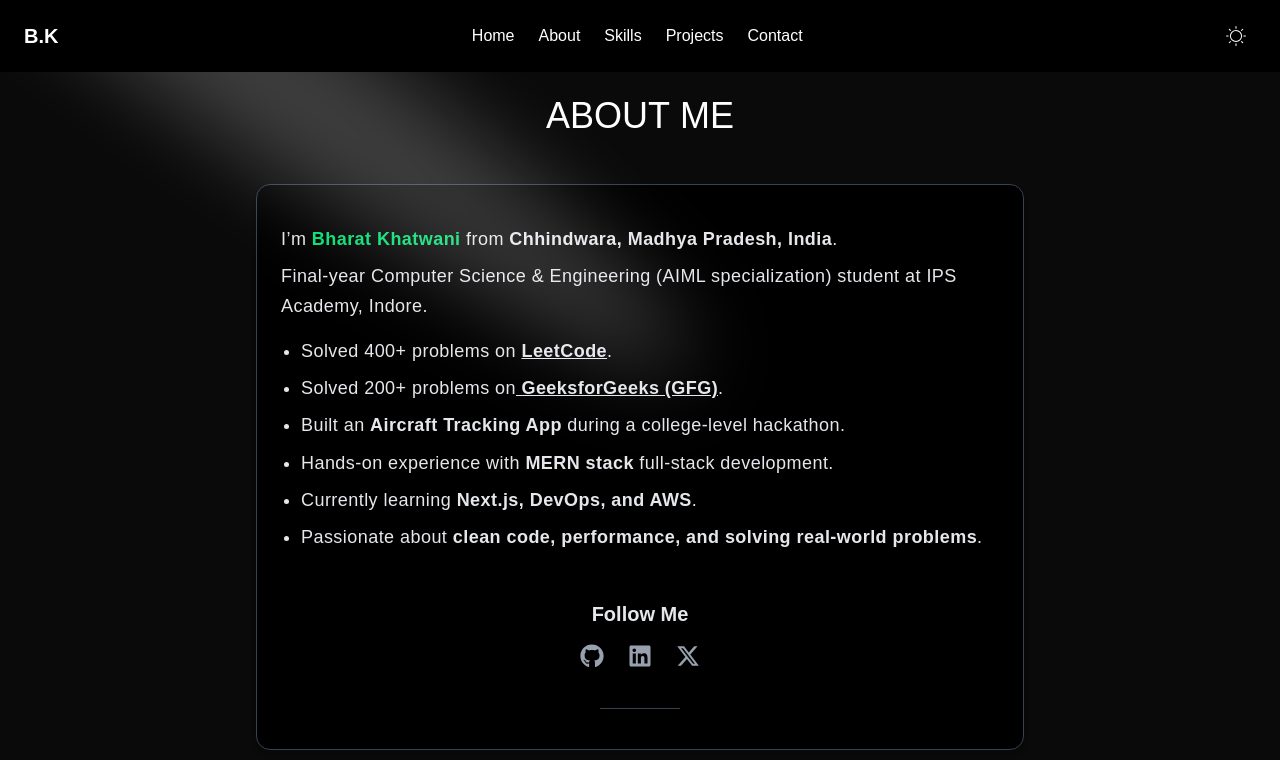
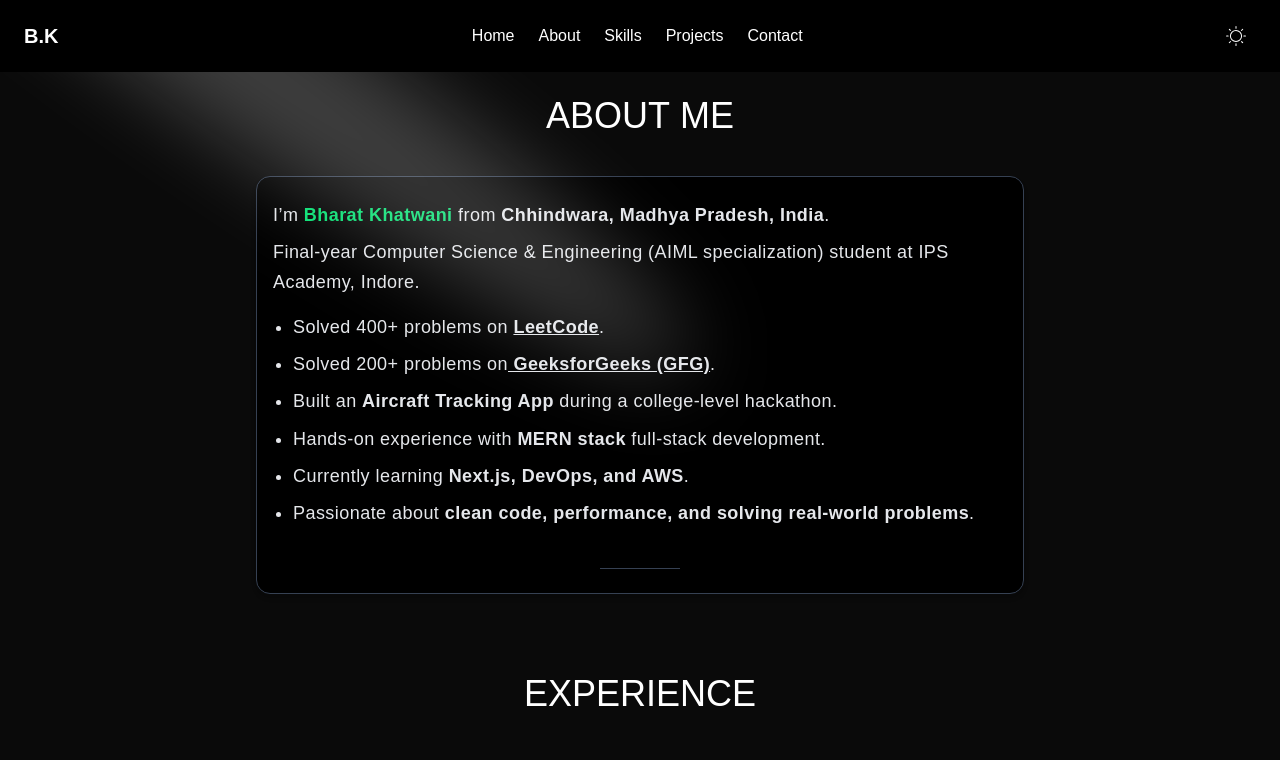
Before and after one commit to BharatKhatwani/NEW-Portfolio, a Next.js app: page /about in a window 1280 px wide. Shown: the top 760 px of the page. Built offline with nearby package versions, Linux system fonts and the light colour scheme.

Commit message:
'update about'

```diff
--- a/src/app/about/page.tsx
+++ b/src/app/about/page.tsx
@@ -21,7 +21,7 @@ const About = () => {
       </TextAnimate>
 
      <motion.section
-        className="max-w-3xl mx-auto mt-12 px-4 sm:px-6 py-10 border rounded-xl shadow-md text-center bg-white text-gray-800 border-gray-300 dark:bg-black dark:text-gray-200 dark:border-gray-700"
+  className="max-w-3xl mx-auto mt-10 px-3 sm:px-4 py-6 border rounded-xl shadow-md text-center bg-white text-gray-800 border-gray-300 dark:bg-black dark:text-gray-200 dark:border-gray-700"
   initial={{ opacity: 0, y: 30 }}
   animate={{ opacity: 1, y: 0 }}
   transition={{ duration: 1 }}
@@ -30,6 +30,7 @@ const About = () => {
     boxShadow: '0 8px 20px rgba(78, 195, 255, 0.4)',
   }}
 >
+
         <p className="text-sm sm:text-base md:text-lg leading-relaxed tracking-wide text-left">
            I’m <span className="text-green-600 dark:text-green-400 font-bold">Bharat Khatwani</span> from <span className="font-semibold">Chhindwara, Madhya Pradesh, India</span>.
           <span className="block mt-2"> Final-year Computer Science & Engineering (AIML specialization) student at IPS Academy, Indore.</span>
@@ -45,38 +46,6 @@ const About = () => {
         </p>
 
         {/* Social Links */}
-        <div className="mt-10 sm:mt-12">
-          <h2 className="text-lg sm:text-xl font-semibold mb-4">Follow Me</h2>
-          <div className="flex justify-center gap-6 flex-wrap">
-            <a
-              href="https://github.com/BharatKhatwani"
-              target="_blank"
-              rel="noopener noreferrer"
-              aria-label="GitHub Profile"
-              className="text-gray-500 dark:text-gray-400 hover:text-sky-600 dark:hover:text-sky-400 transition duration-300 transform hover:scale-110"
-            >
-              <FaGithub size={24} />
-            </a>
-            <a
-              href="https://linkedin.com/in/bharat-khatwani-864616257"
-              target="_blank"
-              rel="noopener noreferrer"
-              aria-label="LinkedIn Profile"
-              className="text-gray-500 dark:text-gray-400 hover:text-sky-600 dark:hover:text-sky-400 transition duration-300 transform hover:scale-110"
-            >
-              <FaLinkedin size={24} />
-            </a>
-            <a
-              href="https://x.com/BharatKhatwan13"
-              target="_blank"
-              rel="noopener noreferrer"
-              aria-label="Twitter (X) Profile"
-              className="text-gray-500 dark:text-gray-400 hover:text-sky-600 dark:hover:text-sky-400 transition duration-300 transform hover:scale-110"
-            >
-              <FaXTwitter size={24} />
-            </a>
-          </div>
-        </div>
 
         <div className="mt-10 border-t border-gray-300 dark:border-gray-700 w-20 mx-auto" />
       </motion.section>
```
Lines whose indentation alone changed are shown as unchanged.
